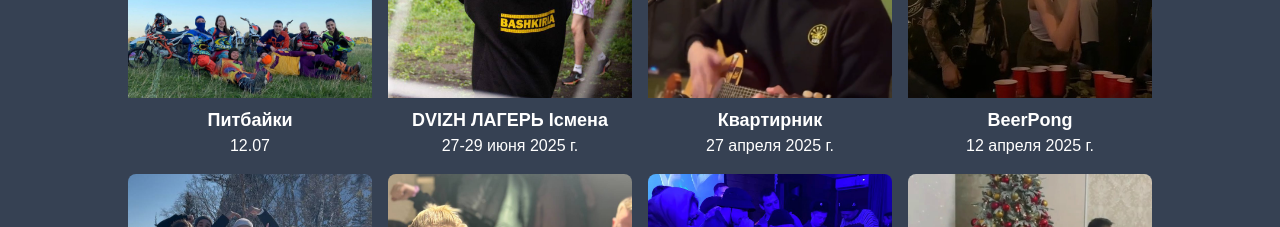
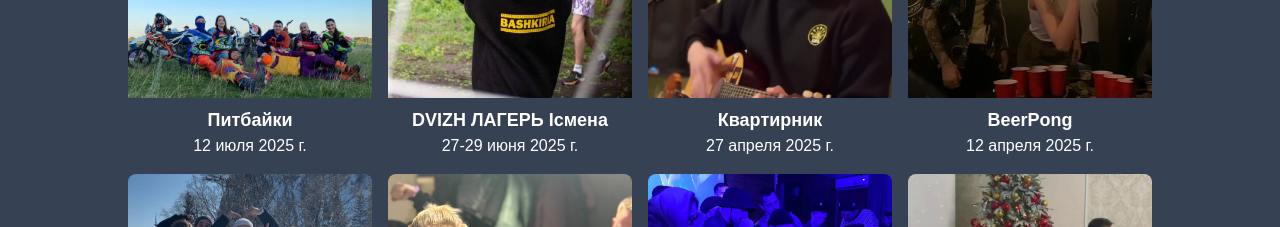
Before and after one commit to NGng166/dvizhu-site, a Next.js app: page / in a window 1280 px wide. Shown: the part 3680-3907 px from the top of the page. Built offline with nearby package versions, Linux system fonts and the light colour scheme.

Commit message:
Update PastEventsGallery.tsx

```diff
--- a/app/components/PastEventsGallery.tsx
+++ b/app/components/PastEventsGallery.tsx
@@ -8,7 +8,7 @@ export default function PastEventsGallery() {
     { title: "BEERPONG", date: "20 сентября 2025 г.", slug: "beerpong-20-09", image: "/beerpong-20-09/beerpong-20-09.jpg" },
     { title: "DVIZH ЛАГЕРЬ II смена", date: "15-17 августа 2025 г.", slug: "lager-15-08", image: "/lager-15-08/lager-15-08.jpg" },
     { title: "Общий сбор в Дустаре", date: "14 августа 2025 г.", slug: "obshe-sbor-14-08", image: "/obshe-sbor-14-08/obshe-sbor-14-08.webp" },
-    { title: "Питбайки", date: "12.07", slug: "pitbike-12-07", image: "/pitbike-12-07/pitbike-12-07.jpg" },
+    { title: "Питбайки", date: "12 июля 2025 г.", slug: "pitbike-12-07", image: "/pitbike-12-07/pitbike-12-07.jpg" },
     { title: "DVIZH ЛАГЕРЬ Iсмена", date: "27-29 июня 2025 г.", slug: "dvizh-lager-27-06", image: "/dvizh-lager-27-06/dvizh-lager-27-06.jpg" },
     //{ title: "Встречай лето", date: "30 мая - 1 июня 2025 г.", slug: "vstrechay-leto-30-05", image: "/vstrechay-leto-30-05/vstrechay-leto-30-05.jpg" },
     //{ title: "гора Малиновая", date: "17-18 мая 2025 г.", slug: "gora-malinovaya-17-05", image: "/gora-malinovaya-17-05/gora-malinovaya-17-05.jpg" },
```
